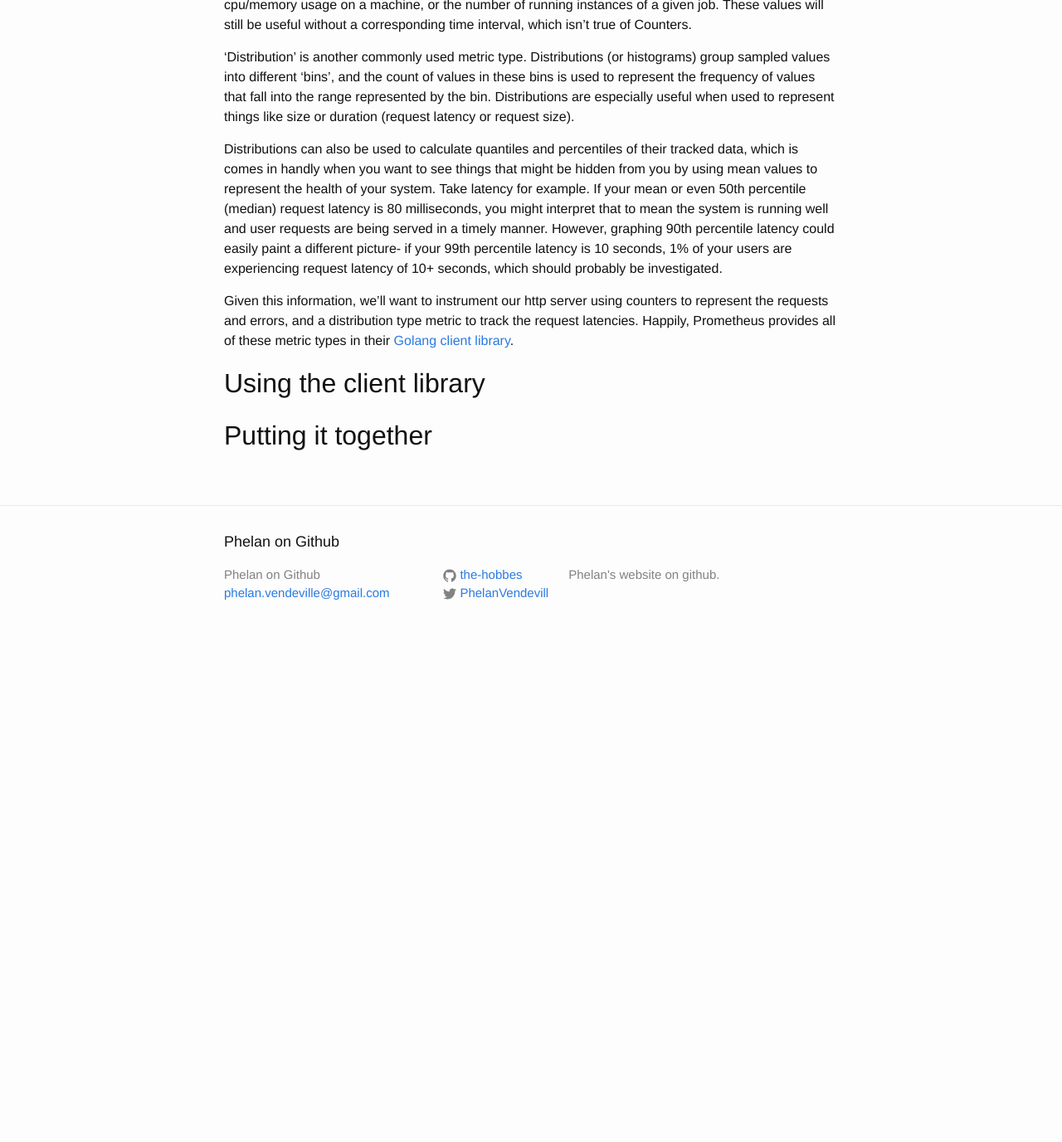
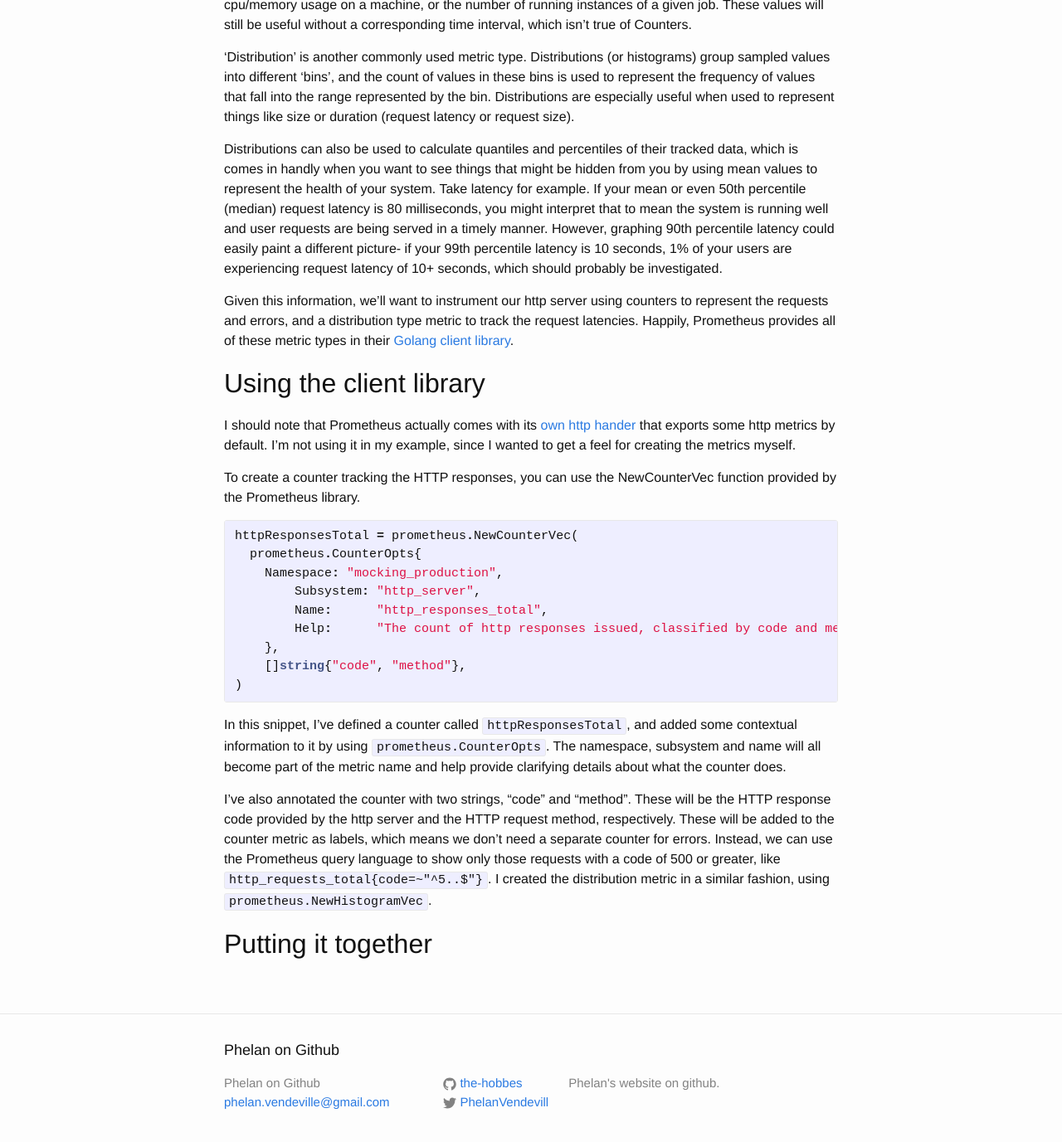
Before and after one commit to the-hobbes/the-hobbes.github.io, a Jekyll site: the page built from _posts/2016-03-26-instrumenting-with-prometheus.markdown, in a window 1280 px wide and 1400 px high, scrolled down 1831 px. Shown: the top 1377 px of the window at 83% size. Built offline with Jekyll 4.4.1, drawn with Linux system fonts in a browser that asks for light colours; before the commit the page ends 2618 px from its top, so only the background shows below that.

Commit message:
Adding client library section to prometheus post

```diff
--- a/_posts/2016-03-26-instrumenting-with-prometheus.markdown
+++ b/_posts/2016-03-26-instrumenting-with-prometheus.markdown
@@ -113,7 +113,34 @@ their [Golang client library].
 
 Using the client library
 ------------------------
+I should note that Prometheus actually comes with its [own http hander] that
+exports some http metrics by default. I'm not using it in my example, since I
+wanted to get a feel for creating the metrics myself.
 
+To create a counter tracking the HTTP responses, you can use the NewCounterVec
+function provided by the Prometheus library.
+
+{% highlight go %}
+httpResponsesTotal = prometheus.NewCounterVec(
+  prometheus.CounterOpts{
+    Namespace: "mocking_production",
+        Subsystem: "http_server",
+        Name:      "http_responses_total",
+        Help:      "The count of http responses issued, classified by code and method.",
+    },
+    []string{"code", "method"},
+)
+{% endhighlight %}
+
+In this snippet, I've defined a counter called `httpResponsesTotal`, and added
+some contextual information to it by using `prometheus.CounterOpts`. The
+namespace, subsystem and name will all become part of the metric name and help provide clarifying details about what the counter does.
+
+I've also annotated the counter with two strings, "code" and "method". These
+will be the HTTP response code provided by the http server and the HTTP request method, respectively. These will be added to the counter metric as labels, which means we don't need a separate counter for errors. Instead, we can use the
+Prometheus query language to show only those requests with a code of 500 or
+greater, like `http_requests_total{code=~"^5..$"}`. I created the distribution
+metric in a similar fashion, using `prometheus.NewHistogramVec`.
 
 Putting it together
 -------------------
@@ -126,3 +153,4 @@ Putting it together
 [can also display]: https://prometheus.io/docs/visualization/grafana/
 [enumerated in the docs]: https://prometheus.io/docs/operating/configuration/
 [Golang client library]: https://github.com/prometheus/client_golang
+[own http hander]: https://github.com/prometheus/client_golang/blob/90c15b5efa0dc32a7d259234e02ac9a99e6d3b82/prometheus/http.go#L60
```
